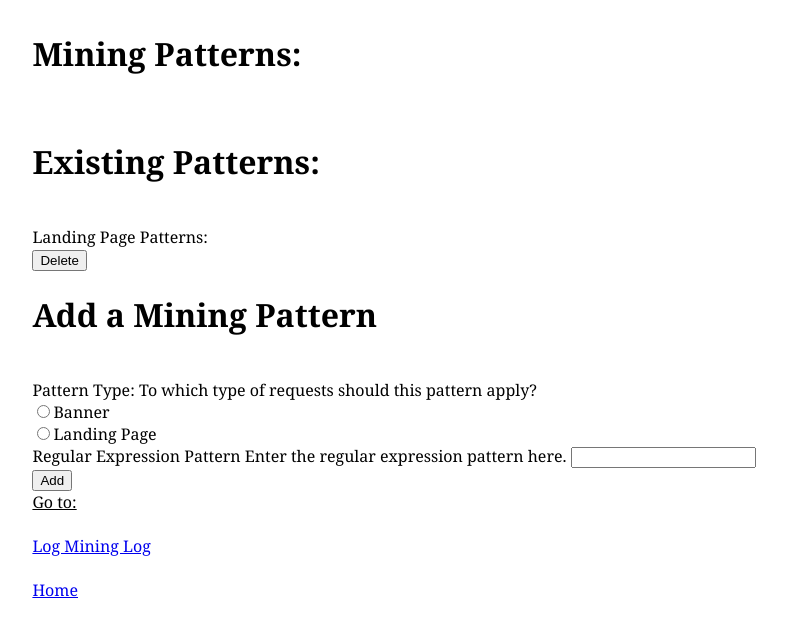
After one commit to rfaulkner/WMF_Analytics, a Django app: template web_reporting/templates/LML/mining_patterns.html in a window 1280 px wide. The commit adds this page. Shown: the top 637 px of the page, without its empty margins (102-889 px from the left). Run offline with Django 3.2, Linux system fonts and the light colour scheme; the template is opened without the code that fills it, so the values that code supplies are empty; some libraries are stand-ins or nearby versions.

Commit message:
Added functionality for specifying regular expressions patterns for log mining scripts via web reporting (Mingle card #55)

```diff
--- a/web_reporting/LML/urls.py
+++ b/web_reporting/LML/urls.py
@@ -9,4 +9,7 @@ urlpatterns = patterns('',
     (r'^mine_logs_form$', 'LML.views.mine_logs_form'),
     (r'^mine_logs_process$', 'LML.views.mine_logs_process'),
     (r'^mine_logs_process/(?P<log_name>[a-zA-Z0-9_-]+)$', 'LML.views.mine_logs_process_file'),
+    (r'^mining_patterns$', 'LML.views.mining_patterns_view'),
+    (r'^mining_patterns_add$', 'LML.views.mining_patterns_add'),
+    (r'^mining_patterns_del$', 'LML.views.mining_patterns_delete'),
 )
--- a/web_reporting/templates/LML/index.html
+++ b/web_reporting/templates/LML/index.html
@@ -70,6 +70,7 @@
 <a href="/LML/copy_logs_form">Copy Logs</a><br><br>
 <a href="/LML/log_list">Log List</a><br><br>
 <a href="/LML/mine_logs_form">Mine Logs</a><br><br>
+<a href="/LML/mining_patterns">Mining Patterns</a><br><br>
 <a href="/">Home</a>
 <br>
 
--- /dev/null
+++ b/web_reporting/templates/LML/mining_patterns.html
@@ -0,0 +1,89 @@
+
+
+{% extends "base.html" %}
+{% block content %}
+
+<h1>Mining Patterns:</h1><br>
+<div class="spacer"></div>
+
+{% if err_msg != '' %}
+	<span style="color:red">{{err_msg}}</span>
+	<div class="spacer"></div>
+{% endif %}
+
+<!-- Show existing patterns -->
+
+<div id="stylized" class="myform">
+<form action="/LML/mining_patterns_del" method="post">
+{% csrf_token %}
+<h1>Existing Patterns:</h1><br>
+
+
+{% if banner_patterns %}
+<label>Banner Patterns:
+<span class="medium">Select any patterns that are to be removed</span></label>
+	{% for name in banner_patterns %}
+<input type="checkbox" name="banner_patterns" value="{{ name }}" />{{ name }}
+<br>
+	{% endfor %}
+{% endif %}
+
+<div class="spacer"></div>
+
+<label>Landing Page Patterns:</label>
+{% if lp_patterns %}
+<span class="medium">Select any patterns that are to be removed</span>
+	{% for name in lp_patterns %}
+<input type="checkbox" name="lp_patterns" value="{{ name }}" />{{ name }}
+<br>
+	{% endfor %}
+{% endif %}
+
+<div class="spacer"></div>
+
+<button type="submit">Delete</button>
+
+<div class="spacer"></div>
+
+</form>
+</div>
+
+<div class="spacer"></div>
+<div class="spacer"></div>
+
+<div id="stylized" class="myform">
+<form action="/LML/mining_patterns_add" method="post">
+{% csrf_token %}
+<h1>Add a Mining Pattern</h1><br>
+
+<label>Pattern Type:
+<span class="small">To which type of requests should this pattern apply?</span><br>
+</label>
+
+
+<input id="banner_radio" type="radio" name="pattern_type" value="banner"/>Banner
+<br>
+<input type="radio" name="pattern_type" value="lp" />Landing Page
+
+<div class="spacer"></div>
+
+<label>Regular Expression Pattern
+<span class="small">Enter the regular expression pattern here.</span>
+</label>
+<input type="text" name="regexp_pattern" value=""/>
+
+<br>
+<button type="submit">Add</button>
+
+</form>
+</div>
+
+<div class="spacer"></div>
+
+<u>Go to:</u>
+<br><br>
+<a href="/LML">Log Mining Log</a><br><br>
+<a href="/">Home</a>
+<br>
+
+{% endblock %}
```
Also changed, not shown: web_reporting/LML/views.py (+87 -0 lines).
